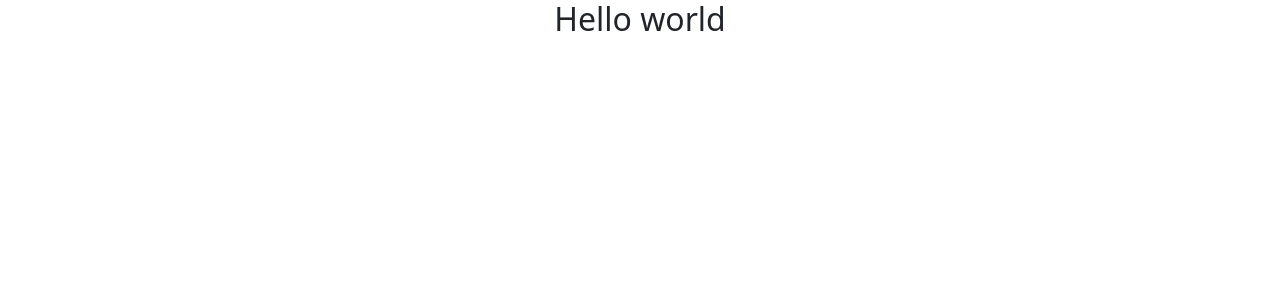
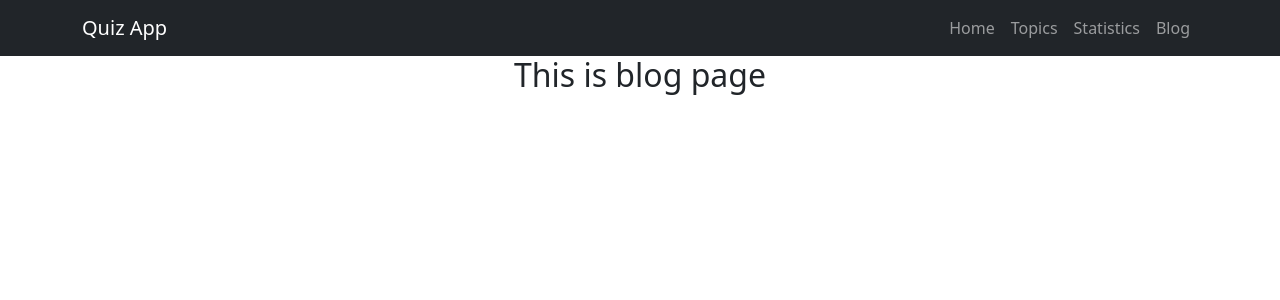
Before and after one commit to nabiursiddique/quiz-app-with-react, a React (Create React App) app: page /blog in a window 1280 px wide. Shown: the top 300 px of the page. Built offline with nearby package versions, Linux system fonts and the light colour scheme.

Commit message:
Now the router is set and the navlinks are working

```diff
--- a/src/App.js
+++ b/src/App.js
@@ -1,9 +1,45 @@
+import { createBrowserRouter, RouterProvider } from 'react-router-dom';
 import './App.css';
+import Home from './components/Home/Home';
+import Topics from './components/Topics/Topics';
+import Statistics from './components/Statistics/Statistics';
+import Blog from './components/Blog/Blog'
+import Layout from './components/Layout/Layout';
+import ErrorPage from './components/ErrorPage/ErrorPage';
 
 function App() {
+  const router = createBrowserRouter([
+    {
+      path: '/',
+      element: <Layout></Layout>,
+      children: [
+        {
+          path: '/',
+          element: <Home></Home>
+        },
+        {
+          path: 'home',
+          element: <Home></Home>
+        },
+        {
+          path: 'topics',
+          element: <Topics></Topics>
+        },
+        {
+          path: 'statistics',
+          element: <Statistics></Statistics>
+        },
+        {
+          path: 'blog',
+          element: <Blog></Blog>
+        }
+      ],
+      errorElement: <ErrorPage></ErrorPage>
+    }
+  ])
   return (
     <div className="App">
-      <h2>Hello world</h2>
+      <RouterProvider router={router}></RouterProvider>
     </div>
   );
 }
--- /dev/null
+++ b/src/components/Blog/Blog.js
@@ -0,0 +1,11 @@
+import React from 'react';
+
+const Blog = () => {
+    return (
+        <div>
+            <h2>This is blog page</h2>
+        </div>
+    );
+};
+
+export default Blog;
--- /dev/null
+++ b/src/components/ErrorPage/ErrorPage.js
@@ -0,0 +1,22 @@
+import React from 'react';
+import { useRouteError } from 'react-router-dom';
+import Header from '../Header/Header';
+
+const ErrorPage = () => {
+    const error = useRouteError();
+    return (
+        <div>
+            <Header></Header>
+            <div className="container text-danger">
+                <h1>OOps you are in wrong link</h1>
+                {error && (
+                    <div>
+                        <p className="text-danger">{error.statusText || error.message}</p>
+                    </div>
+                )}
+            </div>
+        </div>
+    );
+};
+
+export default ErrorPage;
--- /dev/null
+++ b/src/components/Header/Header.js
@@ -0,0 +1,23 @@
+import React from 'react';
+import Container from 'react-bootstrap/Container';
+import Nav from 'react-bootstrap/Nav';
+import Navbar from 'react-bootstrap/Navbar';
+import { Link } from 'react-router-dom';
+
+const Header = () => {
+    return (
+        <Navbar bg="dark" variant="dark">
+            <Container>
+                <Navbar.Brand as={Link} to="home">Quiz App</Navbar.Brand>
+                <Nav className="ms-auto">
+                    <Nav.Link as={Link} to="home">Home</Nav.Link>
+                    <Nav.Link as={Link} to="topics">Topics</Nav.Link>
+                    <Nav.Link as={Link} to="statistics">Statistics</Nav.Link>
+                    <Nav.Link as={Link} to="blog">Blog</Nav.Link>
+                </Nav>
+            </Container>
+        </Navbar>
+    );
+};
+
+export default Header;
--- /dev/null
+++ b/src/components/Home/Home.js
@@ -0,0 +1,11 @@
+import React from 'react';
+
+const Home = () => {
+    return (
+        <div>
+            <h2>This is home</h2>
+        </div>
+    );
+};
+
+export default Home;
--- /dev/null
+++ b/src/components/Layout/Layout.js
@@ -0,0 +1,14 @@
+import React from 'react';
+import { Outlet } from 'react-router-dom';
+import Header from '../Header/Header';
+
+const Layout = () => {
+    return (
+        <div>
+            <Header></Header>
+            <Outlet></Outlet>
+        </div>
+    );
+};
+
+export default Layout;
--- /dev/null
+++ b/src/components/Statistics/Statistics.js
@@ -0,0 +1,11 @@
+import React from 'react';
+
+const Statistics = () => {
+    return (
+        <div>
+            <h2>This is statistics page</h2>
+        </div>
+    );
+};
+
+export default Statistics;
--- /dev/null
+++ b/src/components/Topics/Topics.js
@@ -0,0 +1,11 @@
+import React from 'react';
+
+const Topics = () => {
+    return (
+        <div>
+            <h2>This is topics page</h2>
+        </div>
+    );
+};
+
+export default Topics;
```
